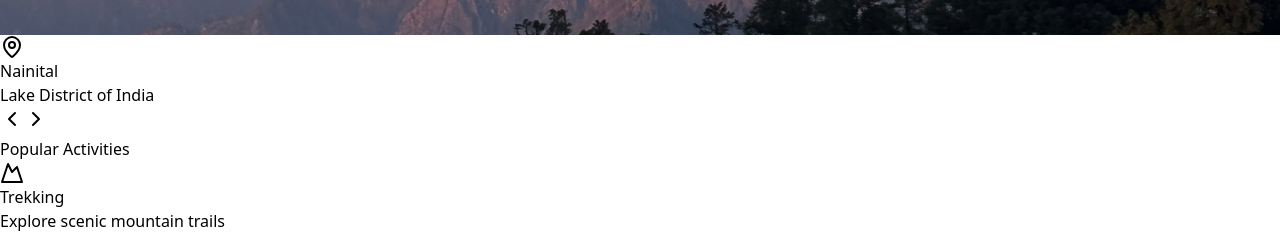
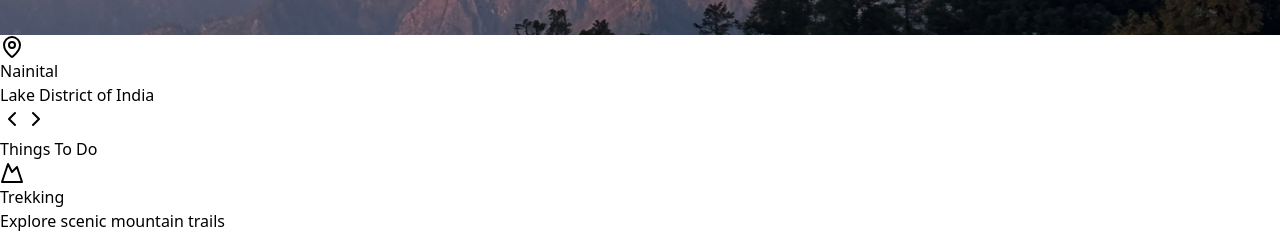
Before and after one commit to Ashu-Shah1/GlideAway, a React (Vite) app: page / in a window 1280 px wide. Shown: the part 5900-6133 px from the top of the page. Built offline with nearby package versions, Linux system fonts and the light colour scheme.

Commit message:
modified Activities component

```diff
--- a/src/components/Activities.jsx
+++ b/src/components/Activities.jsx
@@ -25,7 +25,7 @@ const activities = [
 const Activities = () => {
   return (
     <section className="py-10 px-6">
-      <h2 className="text-3xl font-bold mb-8 text-center">Popular Activities</h2>
+      <h2 className="text-3xl font-bold mb-8 text-center">Things To Do</h2>
       <div className="grid grid-cols-1 md:grid-cols-3 gap-8">
         {activities.map((activity) => {
           const Icon = activity.icon;
```
